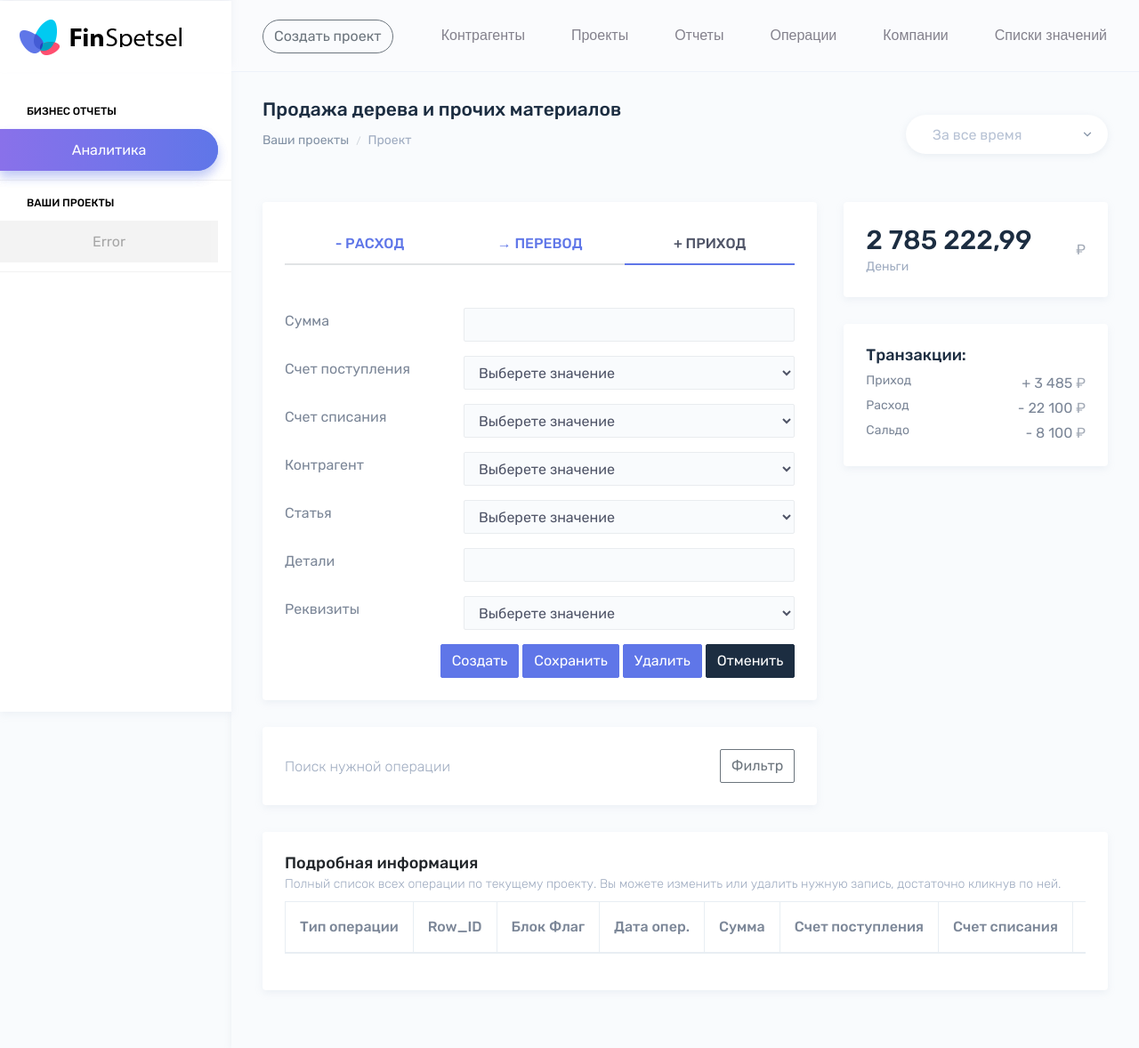
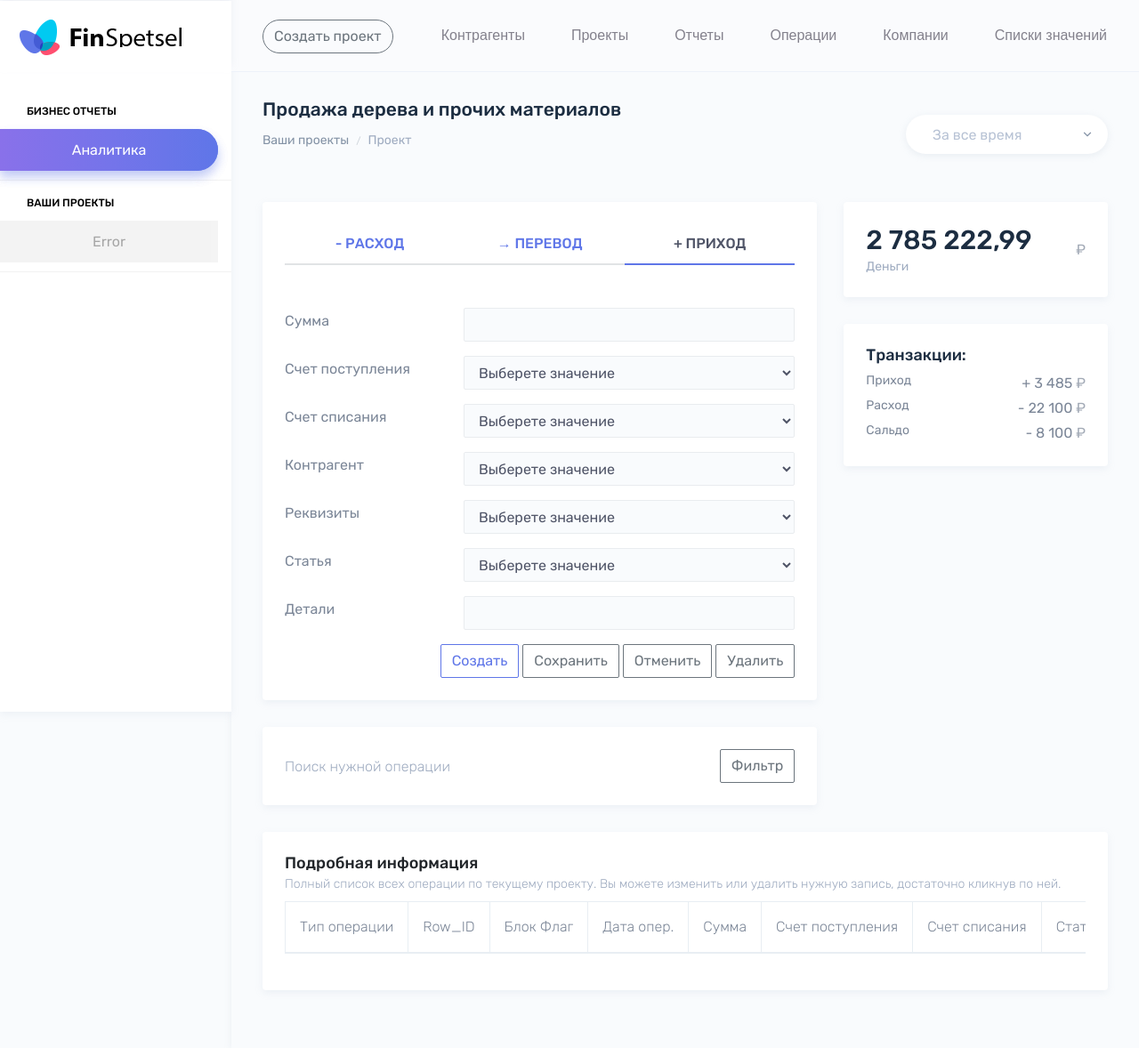
Before and after one commit to MkTverHub/FinsProject, a Spring Boot app: page / in a window 1280 px wide. Shown: the whole page at 89% size. Run offline with Spring Boot 4, Linux system fonts and the light colour scheme; the visitor is signed in with stand-in values (Sample User, id 1); data that the repository does not hold is empty; some of the project's set-up classes (security, data sources, template engines, error pages and the like) are left out, and stand-ins take their place; some libraries are stand-ins or nearby versions.

Commit message:
Update likimiks

```diff
--- a/basicFins/src/main/resources/templates/Fins_Operations.html
+++ b/basicFins/src/main/resources/templates/Fins_Operations.html
@@ -171,7 +171,7 @@
                     <div class="d-flex align-items-center">
                         <nav aria-label="breadcrumb">
                             <ol class="breadcrumb mt-2 p-0">
-                                <li class="breadcrumb-item text-muted active" aria-current="page"><a href="index.html">Ваши проекты</a></li>
+                                <li class="breadcrumb-item text-muted active" aria-current="page"><a href="#">Ваши проекты</a></li>
                                 <li class="breadcrumb-item text-muted" aria-current="page">Проект</li>
                             </ol>
                         </nav>
@@ -325,6 +325,22 @@
                                         </div>
                                     </div>
 
+                                     <!-- Поле ввода Реквизиты-->
+                                    <div class="form-group" id="divcontragentrequisitsid">
+                                        <div class="row">
+                                            <label class="col-lg-4 align-self-center">Реквизиты</label>
+                                            <div class="col-lg-8 align-self-center">
+                                                <div class="row">
+                                                    <div class="col-md-12">
+                                                        <select id="contr_agent_requisits_list" class="form-control">
+                                                            <option value="0">Выберете значение</option>
+                                                        </select>
+                                                    </div>
+                                                </div>
+                                            </div>
+                                        </div>
+                                    </div>
+
                                     <!-- Поле ввода Статья-->
                                     <div class="form-group">
                                         <div class="row">
@@ -356,38 +372,16 @@
                                         </div>
                                     </div>
 
-                                    <!-- Поле ввода Реквизиты-->
-                                    <div class="form-group" id="divcontragentrequisitsid">
-                                        <div class="row">
-                                            <label class="col-lg-4 align-self-center">Реквизиты</label>
-                                            <div class="col-lg-8 align-self-center">
-                                                <div class="row">
-                                                    <div class="col-md-12">
-                                                        <select id="contr_agent_requisits_list" class="form-control">
-                                                            <option value="0">Выберете значение</option>
-                                                        </select>
-                                                    </div>
-                                                </div>
-                                            </div>
-                                        </div>
-                                    </div>
                                 </div>
-                                <!--
-                                <div class="form-actions">
-                                    <div class="text-right">
-                                        <button onClick='NewFinsOperation()' class="btn btn-info">Создать</button>
-                                        <button onClick='submitFinsDataForm()' class="btn btn-info">Сохранить</button>
-                                        <button type="reset" class="btn btn-dark">Отменить</button>
-                                    </div>
-                                </div>-->
+
                             </form>
                             <!-- Кнопки для записи в БД -->
                             <div class="form-actions">
                                 <div class="text-right">
-                                    <button onClick='NewFinsOperation()' class="btn btn-info">Создать</button>
-                                    <button onClick='SaveFinsOperation()' class="btn btn-info">Сохранить</button>
-                                    <button onClick='DeleteFinsOperation()' class="btn btn-info">Удалить</button>
-                                    <button onClick='ResetFinsOperation()' class="btn btn-dark">Отменить</button>
+                                    <button onClick='NewFinsOperation()' class="btn waves-effect waves-light btn-outline-primary">Создать</button>
+                                    <button onClick='SaveFinsOperation()' class="btn waves-effect waves-light btn-outline-secondary">Сохранить</button>
+                                    <button onClick='ResetFinsOperation()' class="btn waves-effect waves-light btn-outline-secondary">Отменить</button>
+                                    <button onClick='DeleteFinsOperation()' class="btn waves-effect waves-light btn-outline-secondary">Удалить</button>
                                 </div>
                             </div>
                         </div>
@@ -673,7 +667,7 @@
                             <h4 class="card-title">Подробная информация</h4>
                             <h6 class="card-subtitle">Полный список всех операции по текущему проекту. Вы можете изменить или удалить нужную запись, достаточно кликнув по ней.</h6>
                             <div class="table-responsive">
-                                <table id="financedatatable" class="table table-striped table-bordered no-wrap tabel-hover tabel-modif">
+                                <table id="financedatatable" class="table table-striped table-bordered no-wrap tabel-hover table-modif">
                                     <thead> <!-- Заголовок таблицы -->
                                     <tr>
                                         <th>Тип операции</th>
```
